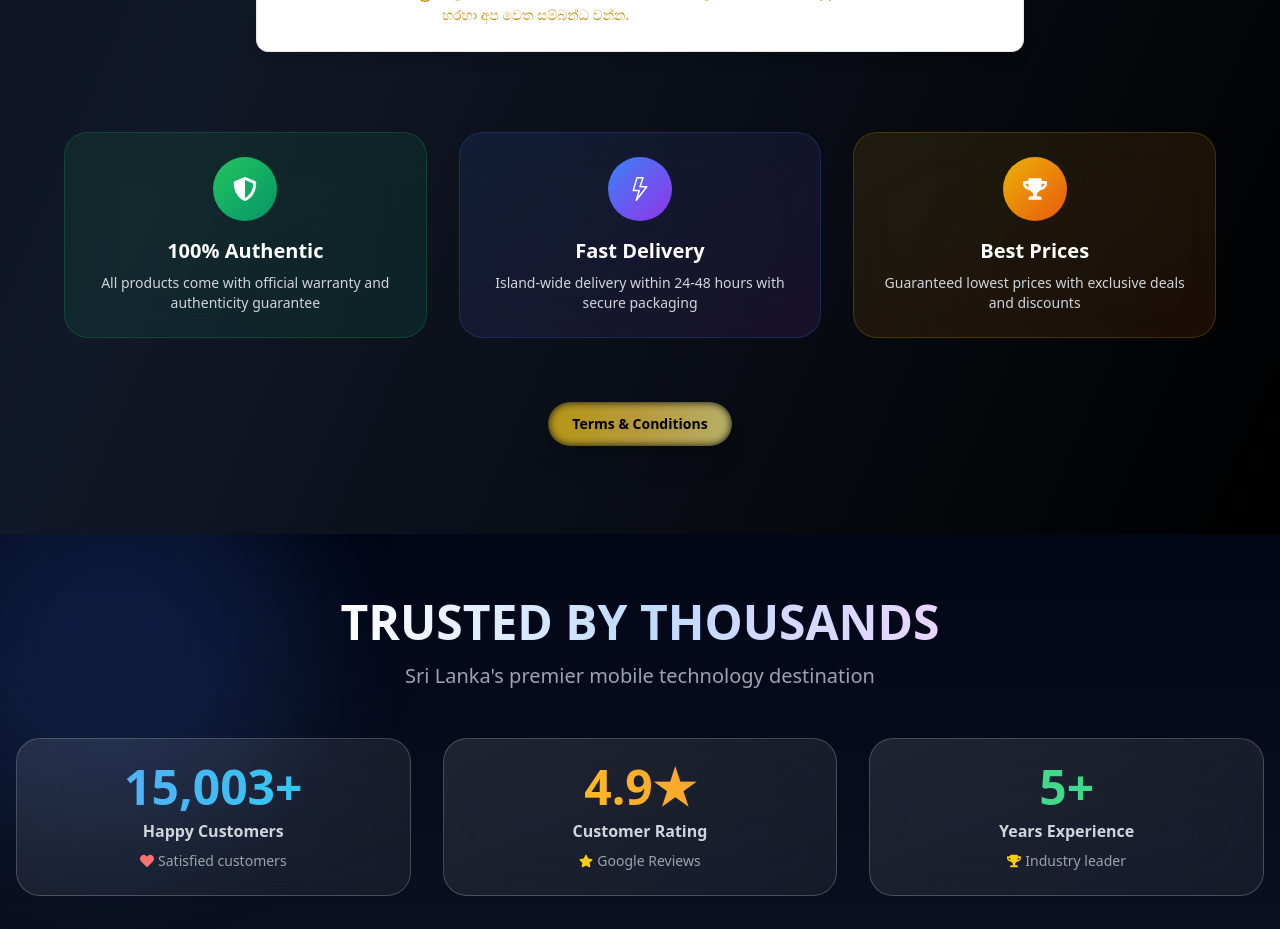
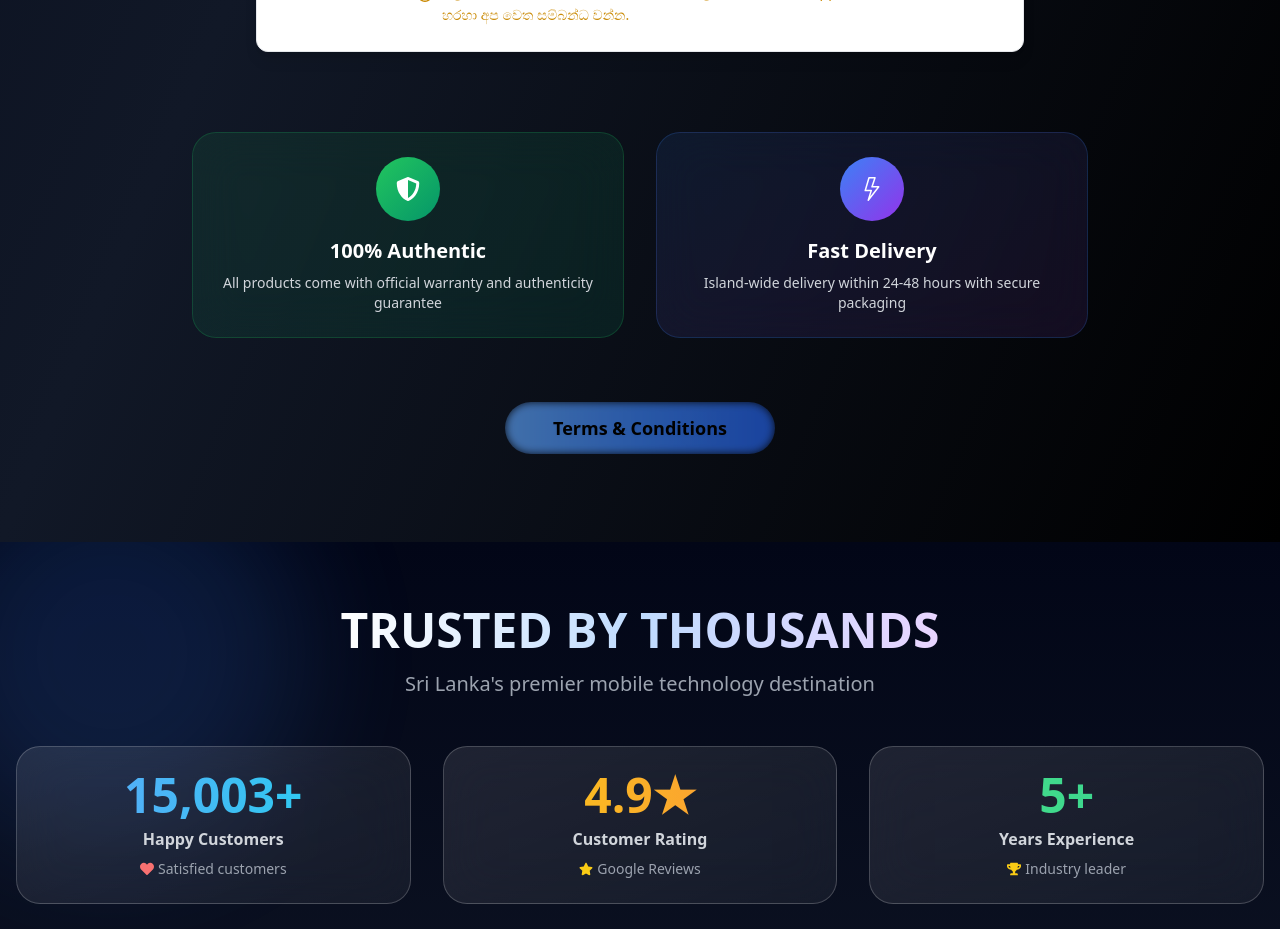
Before and after one commit to IT21182914/Tech-Spot-Official, a React (Create React App) app: page /smartphones in a window 1280 px wide. Shown: the part 2560-3489 px from the top of the page. Built offline with nearby package versions, Linux system fonts and the light colour scheme.

Commit message:
Updated Button

```diff
--- a/src/components/smartphones/TrustIndicators.jsx
+++ b/src/components/smartphones/TrustIndicators.jsx
@@ -1,9 +1,23 @@
 // src/components/smartphones/TrustIndicators.jsx
 import React from "react";
 import { motion } from "framer-motion";
-import { FaShieldAlt, FaTrophy } from "react-icons/fa";
+import { FaShieldAlt } from "react-icons/fa";
 import { BsLightning } from "react-icons/bs";
-import PremiumButton from "../common/PremiumButton";
+
+const TermsButton = ({ text }) => (
+  <motion.a
+    href="/terms"
+    whileHover={{ scale: 1.05, y: -2 }}
+    whileTap={{ scale: 0.98 }}
+    className="relative inline-flex items-center justify-center px-12 py-3 rounded-full text-lg font-bold text-black overflow-hidden group"
+  >
+    <span className="absolute inset-0 bg-gradient-to-r from-blue-400 via-blue-500 to-blue-600 rounded-full filter blur-sm opacity-75 group-hover:opacity-90 animate-pulse" />
+    <span className="absolute inset-0 rounded-full ring ring-transparent group-hover:ring-blue-300 transition duration-300" />
+    <span className="relative z-10 drop-shadow-sm whitespace-nowrap">
+      {text}
+    </span>
+  </motion.a>
+);
 
 const TrustIndicators = () => {
   return (
@@ -13,7 +27,7 @@ const TrustIndicators = () => {
         initial={{ opacity: 0, y: 40 }}
         animate={{ opacity: 1, y: 0 }}
         transition={{ delay: 1 }}
-        className="mt-20 grid grid-cols-1 md:grid-cols-3 gap-8 max-w-6xl mx-auto"
+        className="mt-20 grid grid-cols-1 md:grid-cols-2 gap-8 max-w-4xl mx-auto"
       >
         <div className="text-center p-6 bg-gradient-to-br from-green-500/10 to-emerald-500/10 backdrop-blur-xl rounded-3xl border border-green-500/20">
           <div className="w-16 h-16 bg-gradient-to-br from-green-500 to-emerald-600 rounded-full flex items-center justify-center mx-auto mb-4">
@@ -34,26 +48,16 @@ const TrustIndicators = () => {
             Island-wide delivery within 24-48 hours with secure packaging
           </p>
         </div>
-
-        <div className="text-center p-6 bg-gradient-to-br from-yellow-500/10 to-orange-500/10 backdrop-blur-xl rounded-3xl border border-yellow-500/20">
-          <div className="w-16 h-16 bg-gradient-to-br from-yellow-500 to-orange-600 rounded-full flex items-center justify-center mx-auto mb-4">
-            <FaTrophy className="text-2xl text-white" />
-          </div>
-          <h3 className="text-xl font-bold text-white mb-2">Best Prices</h3>
-          <p className="text-gray-300 text-sm">
-            Guaranteed lowest prices with exclusive deals and discounts
-          </p>
-        </div>
       </motion.div>
 
-      {/* Terms Button */}
+      {/* Terms Button - Beautiful Blue */}
       <motion.div
         initial={{ opacity: 0 }}
         animate={{ opacity: 1 }}
         transition={{ delay: 1.2 }}
         className="flex justify-center mt-16 mb-10"
       >
-        <PremiumButton text="Terms & Conditions" href="/terms" type="terms" />
+        <TermsButton text="Terms & Conditions" />
       </motion.div>
     </>
   );
```
